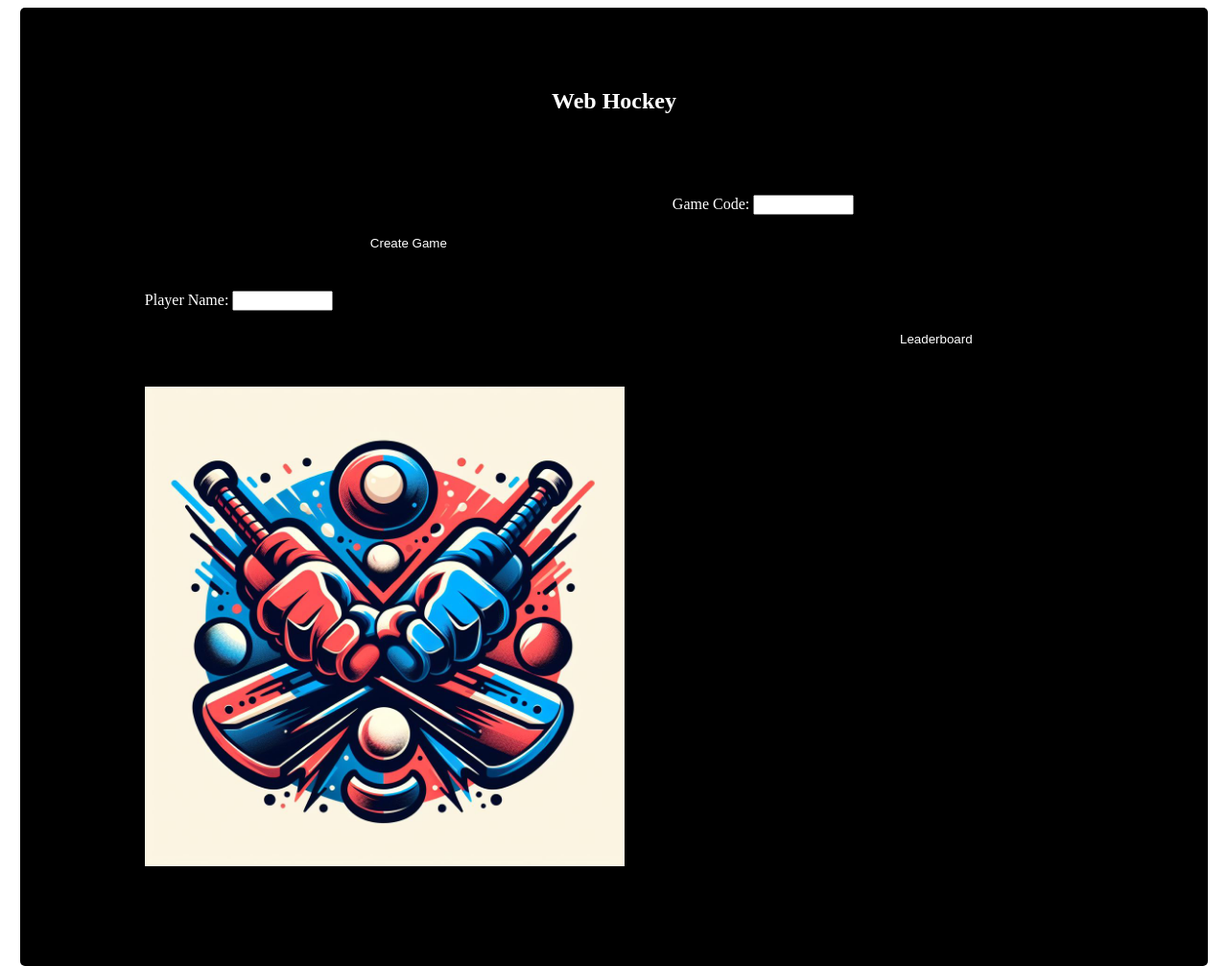
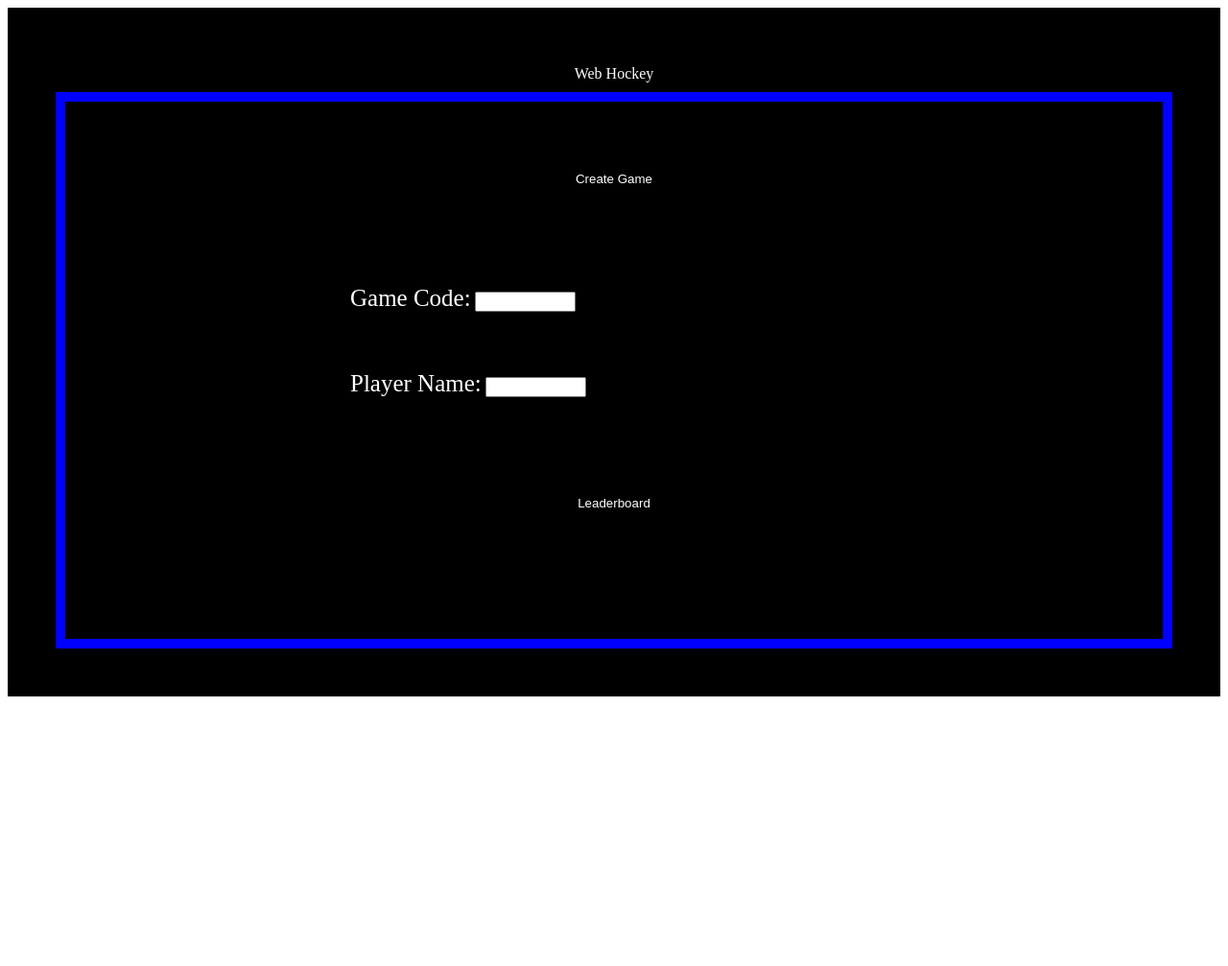
Before and after one commit to teddy7201/capstoneVersioning, a plain HTML site: page airhockey.html in a window 1280 px wide. Shown: the whole page at 96% size. After the commit the page ends 800 px from the top, so only its background shows below. Drawn offline with Linux system fonts and the light colour scheme.

Commit message:
Trying to fix Main Page alignment
Since I'm not that familiar with html I've been trying to make the main page of the project look like my screen layout I made for it, but I can't figure it out how to align my elements other than my header.  The elements are lined up in the center like how I imagined, but I can't figure out how to make them align like a table. As much as I like flexbox I may have to switch to another form of display.

```diff
--- a/airhockey.html
+++ b/airhockey.html
@@ -7,43 +7,41 @@
 </head>
 <body>
     <div id="page">
-        <header class="header">
-            <section class="relative text-center">
-              <div class="container">
-                <div class="text-center">
-                  <h1 class='title'><p>Web Hockey</p></h1>
-                </div>
-              </div>
-            </section>
-        </header>
 
-        <div id="pageConent">
-                <div id="createGameBtn">
+                <header>
+                    Web Hockey
+                </header>
+
+        <div class="container">
+                <div class="box" id="createGameBtn">
                     <button onclick = "createGame()">Create Game</button>
                 </div>
 
-                <div id="gameCodeInput">
+                <div class="box" id="gameCodeInput">
                     <div class="form-group">
                         <label class='form_med' for="gameCode">Game Code:</label>
                         <input type="text" id="gameCode" name="gameCode" class="form-control form_md form_input" size='10'>
                     </div>
                 </div>
 
-                <div id="playerNameInput">
+                <div class="box" id="playerNameInput">
                     <div class="form-group">
                         <label class='form_med' for="playerName">Player Name:</label>
                         <input type="text" id="playerName" name="playerName" class="form-control form_md form_input" size='10'>
                     </div>
                 </div>
 
-                <div id="leaderboardBtn">
+                <div class="box" id="leaderboardBtn">
                     <button onclick="toLeaderboard()">Leaderboard</button>
                 </div><div id = "homeScreen">
 
+                <!--
                 <div>
                     <img id = "logo" src="air-hockey-logo.jpg" alt="Air hockey logo">
                 </div>
+                -->
         </div>
+
     </div>
 
 </body>
--- a/style.css
+++ b/style.css
@@ -1,9 +1,10 @@
 #page{
-    margin: auto;
-    width: 90%;
+    margin: 0;
     padding: 50px;
     background-color: #000000;
-    border-radius: 5px;
+    justify-content: center;
+    align-items: center;
+    border: 10px blue
 
 }
 
@@ -13,16 +14,18 @@ header{
     padding: 10px;
     text-align: center;
     border-radius: 5px;
+    position: relative;
 }
 
-#pageConent{
-    margin: auto;
-    width: 86%;
-    padding: 50px;
-    background-color: #000000;
-    border-radius: 5px;;
+.container{
+    display: flex;
+    justify-content: center;
+    align-items: center;
+    border: 10px solid blue;
+    height: 70vh;
+    flex-wrap: wrap;
+    flex-direction: row;
     display: grid;
-    grid-template-columns: repeat(2, 1fr);
 }
 
 button{
@@ -42,12 +45,14 @@ button:active{
     background-color: rgb(131, 131, 131);
 }
 
-
+/*
 #logo{
     height: 500px;
     width: 500;
 }
+*/
 
 label{
     color: #ffffff;
+    font-size: 25px;
 }
```
